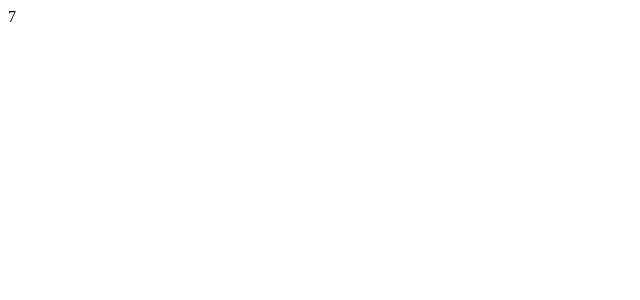
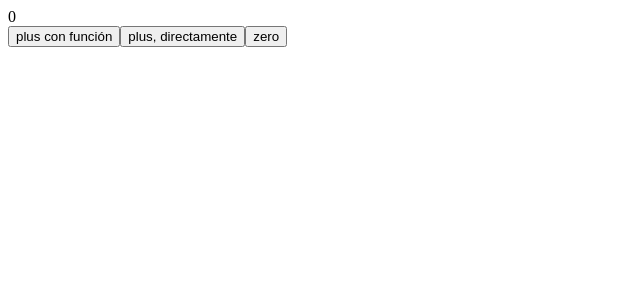
Before and after one commit to alejosatizabal/FullStackOpen-Helsinki, a React (Vite) app in the folder part1/part1..5/: page / in a window 1280 px wide. Shown: the top 300 px of the page, without its empty margins (0-640 px from the left). Built offline with nearby package versions, Linux system fonts and the light colour scheme.

Commit message:
parte1.c / Manejo de eventos

```diff
--- a/part1/part1..5/src/App.jsx
+++ b/part1/part1..5/src/App.jsx
@@ -1,16 +1,35 @@
 import { useState } from 'react'
 
 const App = () => {
-  const [ counter, setCounter ] = useState(0)
+  const [ counter, setCounter ] = useState(0);
 
+  const handleClick = () => {
+    console.log('clicked');
+    setCounter(counter + 1);
+  };
+
+  /*
   setTimeout(
     () => setCounter(counter + 1),
     1000
-  )
+  );
+  */
+
   console.log('rendering...', counter)
   return (
-    <div>{counter}</div>
+    <div>
+      <div>{counter}</div>
+      <button onClick={handleClick}>
+        plus con función
+      </button>
+      <button onClick={ () => setCounter(counter + 1) }>
+        plus, directamente
+      </button>
+      <button onClick={() => setCounter(0)}>
+        zero
+      </button>
+    </div>
   )
-}
+};
 
-export default App
+export default App;
```
